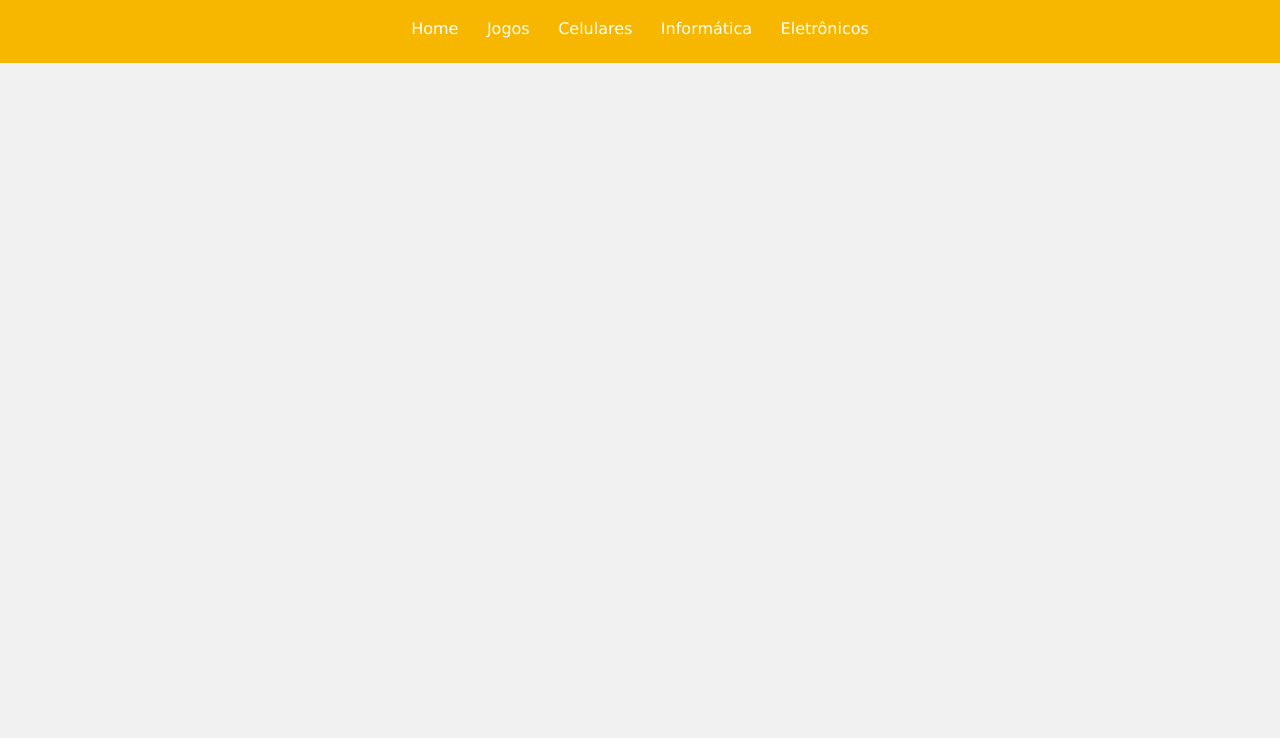
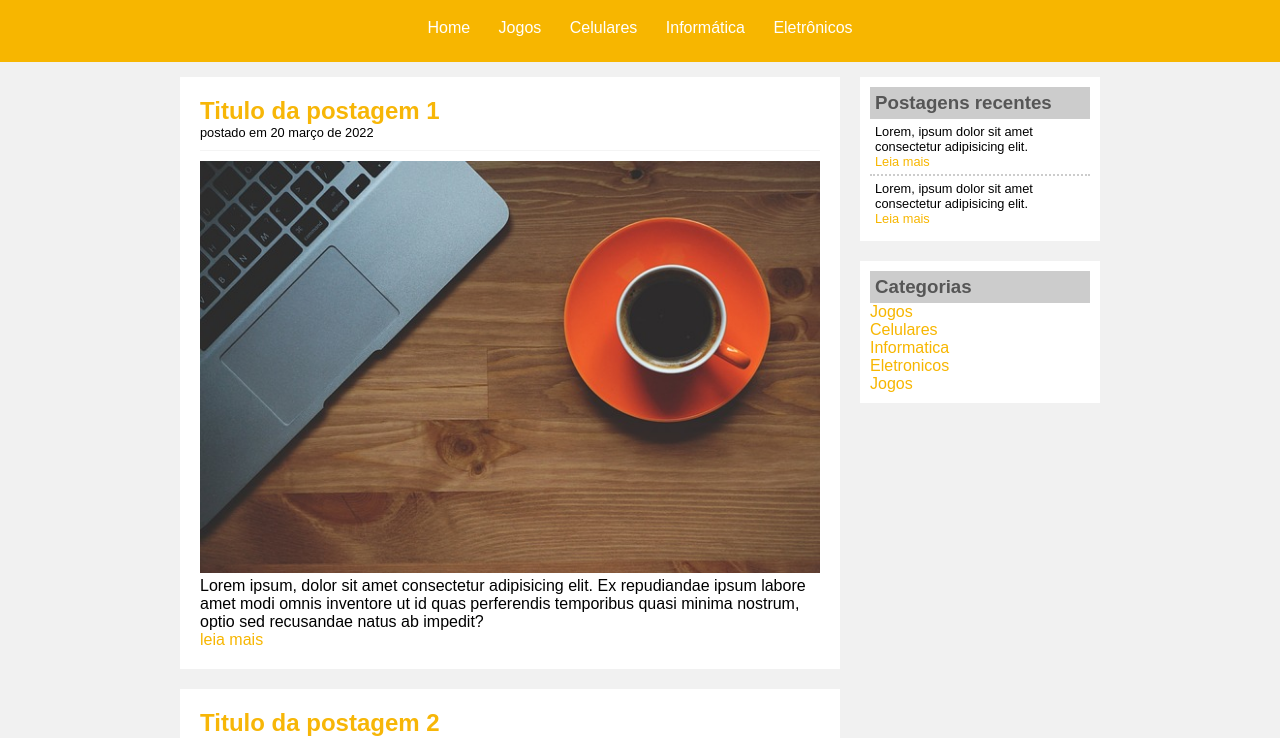
Before and after one commit to sivaldo-almeida1973/AulafullStack, a plain HTML site: page poojTecBlog/index.html in a window 1280 px wide. Shown: the part 71-809 px from the top of the page. Drawn offline with Linux system fonts and the light colour scheme.

Commit message:
finalizando projeto TecBlog

```diff
--- a/poojTecBlog/css/estilo.css
+++ b/poojTecBlog/css/estilo.css
@@ -16,16 +16,25 @@ body{
 */
 a{
     text-decoration: none;
-    font-family: Verdana, Geneva, Tahoma, sans-serif;
+
 
 }
 a:link, a:visited{
-    color: white;
+    color: #f7b600;
+
+}
+a:hover{
+   text-decoration: underline;
+}
+#area-cabecalho a:link,#area-cabecalho a:visited{
+    color: #FFF;
     padding: 8px 12px;
 }
-a:hover{
+#area-cabecalho a:hover{
     color: #f7b600;
-    background: white;
+    background: #fff;
+    text-decoration: none;
+
 }
 /*
 ***Layout***
@@ -35,14 +44,70 @@ a:hover{
     padding: 15px;
     text-align: center;
 
+
 }
 #area-logo, #area-menu{
     padding: 10px;
 }
+#area-principal{
+
+    width: 920px;
+    margin: 0 auto;/*a div  ficara centralizado*/
+    padding: 15px;
+}
+
+#area-postagens{
+    width: 660px;
+    float: left;/*fica na esquerda*/
+}
+#area-lateral{
+    width: 240px;
+    float: right;/*vai para a direita*/
+}
+.postagem{
+    padding: 20px;
+    margin-bottom: 20px;
+    background: white;
+
+}
+.conteudo-lateral{
+    background: white;
+    padding: 10px;
+    margin-bottom: 20px;
+}
+.postagem-lateral{
+    font-size: 0.8em;
+    padding: 5px;
+    border-bottom: 2px dotted #CCC;
+}
+
+#rodape{
+
+    clear: both;/*remove o fluxo que fica entre as divs*/
+    text-align: center;
+    padding: 15px;
+    background: #ccc;
+}
+
 h1{
     color: #4e4e4e;
     font-size: 2.5em;
 }
+h2{
+    color: #f7b607;
+}
+h3{
+    color: #565656;
+    background: #ccc;
+    padding: 5px;
+}
 .branco{
     color: white;
 }
+.data-postagem{
+    font-size: 0.8em;
+    border-bottom: 1px solid #f4f4f4;
+    padding-bottom: 10px;
+    margin-bottom: 10px;
+    display: block;
+}
--- a/poojTecBlog/index.html
+++ b/poojTecBlog/index.html
@@ -20,6 +20,68 @@
         <a href="Informatica.html">Informática</a>
         <a href="eletronicos.html">Eletrônicos</a>
        </div>
+
+    </div>
+
+    <div id="area-principal">
+
+        <!--contesto postagem-->
+      <div id="area-postagens">
+        <div class="postagem">
+            <h2>Titulo da postagem 1</h2>
+           <span class="data-postagem"> postado em 20 março de 2022</span>
+           <img width="620" src="imagens/imagem1.jpg" alt="">
+           <p>Lorem ipsum, dolor sit amet consectetur adipisicing elit. Ex repudiandae ipsum labore amet modi omnis inventore ut id quas perferendis temporibus quasi minima nostrum, optio sed recusandae natus ab impedit?</p>
+           <a href="">leia mais</a>
+
+        </div> <!--//fechamento postagem-->
+          <!--contesto postagem-->
+
+        <div class="postagem">
+            <h2>Titulo da postagem 2</h2>
+           <span class="data-postagem"> postado em 10 março de 2022</span>
+           <img width="620" src="imagens/imagem2.jpg" alt="">
+           <p>Lorem ipsum, dolor sit amet consectetur adipisicing elit. Ex repudiandae ipsum labore amet modi omnis inventore ut id quas perferendis temporibus quasi minima nostrum, optio sed recusandae natus ab impedit?</p>
+           <a href="">leia mais</a>
+
+        </div> <!--//fechamento postagem-->
+
+
+      </div>
+      <div id="area-lateral" >
+
+            <div class="conteudo-lateral">
+                <h3>Postagens recentes</h3>
+                <div class="postagem-lateral">
+                   <p>Lorem, ipsum dolor sit amet consectetur adipisicing elit.</p>
+                   <a href="">Leia mais</a>
+                </div>
+
+
+                <div class="postagem-lateral" style="border-bottom: none;">
+                   <p>Lorem, ipsum dolor sit amet consectetur adipisicing elit.</p>
+                   <a href="">Leia mais</a>
+                </div>
+            </div>
+
+
+            <div class="conteudo-lateral">
+                <h3>Categorias</h3>
+                <a href="">Jogos</a> <br>
+                <a href="">Celulares</a> <br>
+                <a href="">Informatica</a><br>
+                <a href="">Eletronicos</a><br>
+                <a href="">Jogos</a><br>
+
+
+            </div>
+
+
+
+        </div>
+        <div id="rodape">
+            Todos os direitos reservados.
+        </div>
     </div>
 
 
```
